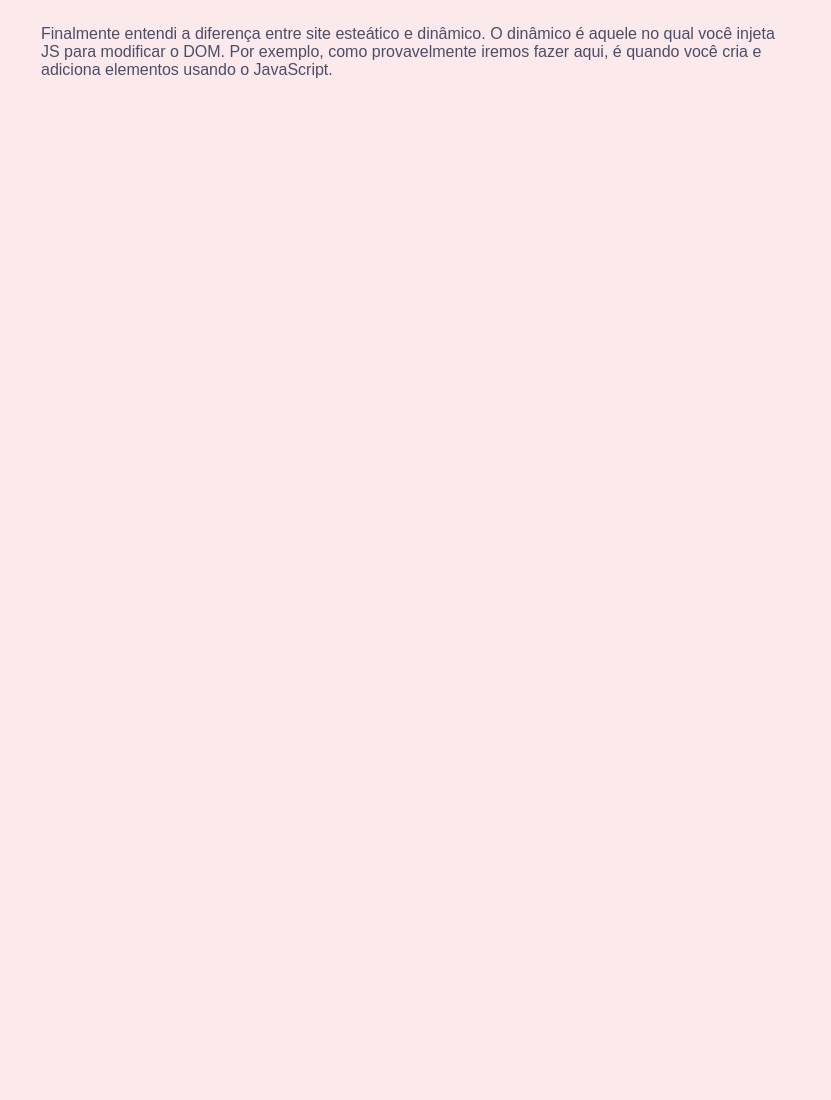
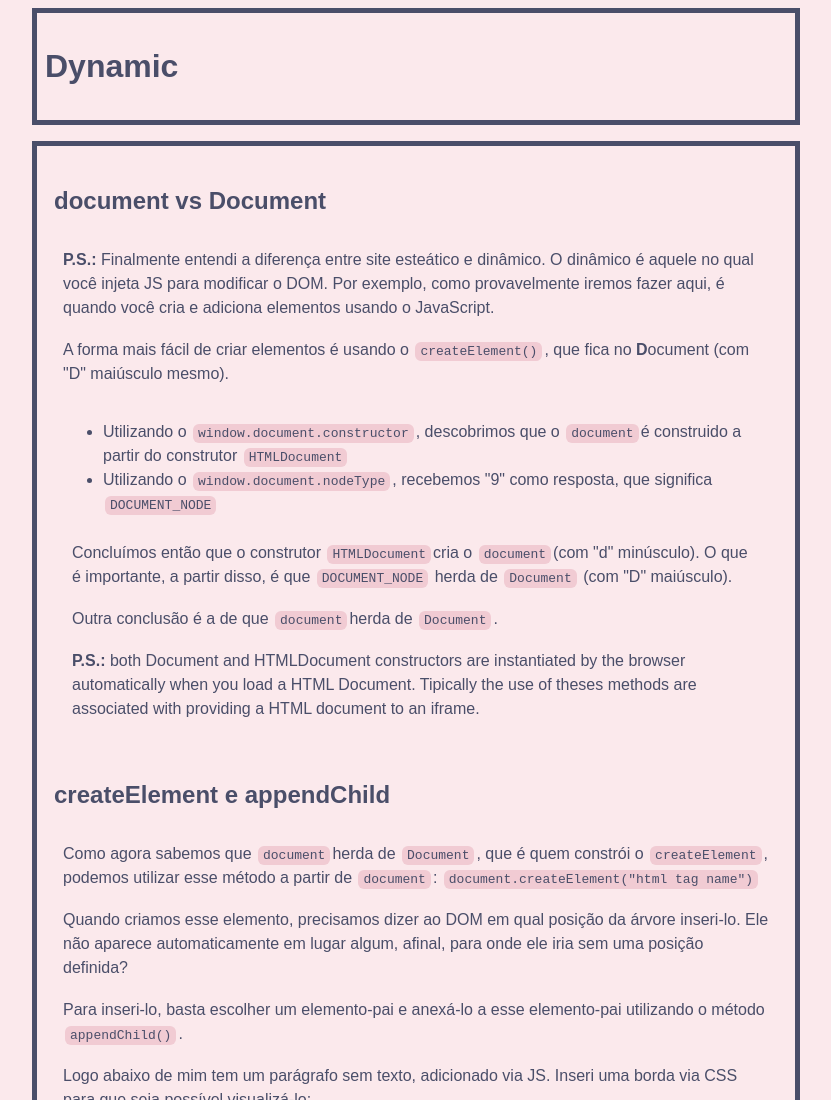
Before and after one commit to divertimentos/course-dom, a website: page pages/dynamic/dynamic.html in a window 1280 px wide. Shown: the top 1100 px of the page, without its empty margins (224-1055 px from the left). Before the commit the page ends 800 px from the top, so only its background shows below. Drawn offline with Linux system fonts and the light colour scheme; files that its build step writes are made by us from their sources.

Commit message:
Fixes some broken CSS

```diff
--- /dev/null
+++ b/pages/dom/dom.css
@@ -0,0 +1,4 @@
+div,
+p {
+  margin-bottom: 0.5rem;
+}
--- /dev/null
+++ b/pages/dynamic/dynamic.css
@@ -0,0 +1,7 @@
+#parent p:last-child {
+  border: solid 3px #4a4e69;
+}
+
+p {
+  margin: 0;
+}
--- a/pages/dynamic/dynamic.html
+++ b/pages/dynamic/dynamic.html
@@ -1,17 +1,128 @@
 <!DOCTYPE html>
 <html lang="en">
   <head>
-    <title></title>
+    <title>Dynamic</title>
     <meta charset="UTF-8" />
     <meta name="viewport" content="width=device-width, initial-scale=1" />
-    <link href="css/style.css" rel="stylesheet" />
+    <!-- <link rel="stylesheet" type="" href="../../josh-reset.css" /> -->
+    <link rel="stylesheet" type="" href="../../style.css" />
+    <link rel="stylesheet" type="" href="dynamic.css" />
+    <script src="dynamic.js" async></script>
   </head>
   <body>
-    <p>
-      Finalmente entendi a diferença entre site esteático e dinâmico. O dinâmico
-      é aquele no qual você injeta JS para modificar o DOM. Por exemplo, como
-      provavelmente iremos fazer aqui, é quando você cria e adiciona elementos
-      usando o JavaScript.
-    </p>
+    <div id="first-parent">
+      <h1><a href="../../index.html">Dynamic</a></h1>
+    </div>
+    <div id="list-container">
+      <div>
+        <h2>document vs Document</h2>
+        <p>
+          <strong>P.S.:</strong>
+          Finalmente entendi a diferença entre site esteático e dinâmico. O
+          dinâmico é aquele no qual você injeta JS para modificar o DOM. Por
+          exemplo, como provavelmente iremos fazer aqui, é quando você cria e
+          adiciona elementos usando o JavaScript.
+        </p>
+
+        <p>
+          A forma mais fácil de criar elementos é usando o
+          <code>createElement()</code>, que fica no <strong>D</strong>ocument
+          (com "D" maiúsculo mesmo).
+        </p>
+
+        <div>
+          <ul>
+            <li>
+              Utilizando o <code>window.document.constructor</code>, descobrimos
+              que o <code>document</code>é construido a partir do construtor
+              <code>HTMLDocument</code>
+            </li>
+            <li>
+              Utilizando o <code>window.document.nodeType</code>, recebemos "9"
+              como resposta, que significa <code>DOCUMENT_NODE</code>
+            </li>
+          </ul>
+          <p>
+            Concluímos então que o construtor <code>HTMLDocument</code>cria o
+            <code>document</code>(com "d" minúsculo). O que é importante, a
+            partir disso, é que <code>DOCUMENT_NODE</code> herda de
+            <code>Document</code> (com "D" maiúsculo).
+          </p>
+          <p>
+            Outra conclusão é a de que <code>document</code>herda de
+            <code>Document</code>.
+          </p>
+          <p>
+            <strong>P.S.:</strong> both Document and HTMLDocument constructors
+            are instantiated by the browser automatically when you load a HTML
+            Document. Tipically the use of theses methods are associated with
+            providing a HTML document to an iframe.
+          </p>
+        </div>
+      </div>
+      <div id="parent">
+        <h2>createElement e appendChild</h2>
+        <p>
+          Como agora sabemos que <code>document</code>herda de
+          <code>Document</code>, que é quem constrói o
+          <code>createElement</code>, podemos utilizar esse método a partir de
+          <code>document</code>:
+          <code>document.createElement("html tag name")</code>
+        </p>
+        <p>
+          Quando criamos esse elemento, precisamos dizer ao DOM em qual posição
+          da árvore inseri-lo. Ele não aparece automaticamente em lugar algum,
+          afinal, para onde ele iria sem uma posição definida?
+        </p>
+        <p>
+          Para inseri-lo, basta escolher um elemento-pai e anexá-lo a esse
+          elemento-pai utilizando o método <code>appendChild()</code>.
+        </p>
+        <p>
+          Logo abaixo de mim tem um parágrafo sem texto, adicionado via JS.
+          Inseri uma borda via CSS para que seja possível visualizá-lo:
+        </p>
+      </div>
+      <div id="content">
+        <h2>textContent</h2>
+        <p>
+          Para adicionar texto a um elemento, utilizamos sua propriedade<code
+            >textContent</code
+          >
+          (confira abaixo):
+        </p>
+      </div>
+      <div>
+        <h2>Por que não usar innerHTML?</h2>
+        <p>
+          Porque o <code>innerHTML</code>expõe o site a ataques XXS (cross-site
+          scripting), porque JavaScript inline pode ser adicionado a
+          elementoexpõe o site a ataques XXS (cross-site scripting), porque
+          JavaScript inline pode ser adicionado a elementos.
+        </p>
+      </div>
+      <div>
+        <h2>Escolhendo onde inserir elementos-filhos</h2>
+        <p>
+          Quando utilizamos o <code>appendChild</code>, o elemento-filho é
+          automaticamente inserido na última posição entre os filhos do pai
+          selecionado. Para ter um controle mais fino sobre isso, temos, na
+          verdade, três métodos:
+        </p>
+        <ul>
+          <li><code>node.appendChild()</code></li>
+          <li><code>node.insertBefore()</code></li>
+          <li><code>node.replaceChild()</code></li>
+        </ul>
+        <h3>node.insertBefore()</h3>
+        <p>Recebe dois argumentos:</p>
+        <div>
+          <ol>
+            <li>O elemento que você deseja inserir</li>
+            <li>Uma referência ao irmão cujo qual você deseja preceder</li>
+          </ol>
+        </div>
+      </div>
+    </div>
   </body>
 </html>
--- /dev/null
+++ b/pages/dynamic/dynamic.js
@@ -0,0 +1,9 @@
+let newPara = document.createElement("p");
+let parent = document.getElementById("parent");
+parent.appendChild(newPara);
+
+let contentParent = document.getElementById("content");
+let anotherPara = document.createElement("p");
+anotherPara.textContent =
+  "Eu sou um parágrafo cujo texto foi adicionado via JS!";
+contentParent.append(anotherPara);
--- a/style.css
+++ b/style.css
@@ -1,5 +1,6 @@
 html {
   font-family: sans-serif;
+  line-height: 1.5;
 }
 
 body {
@@ -23,7 +24,6 @@ div,
 main,
 p {
   padding: 0.5rem;
-  margin: 1rem 0;
   border: 1px solid transparent;
   border-radius: 5px;
 }
@@ -32,6 +32,7 @@ p {
   border: solid 5px #4a4e69;
   border-radius: 0;
   color: #4a4e69;
+  margin-bottom: 1rem;
 
   transition: 0.2s;
   &:hover {
```
